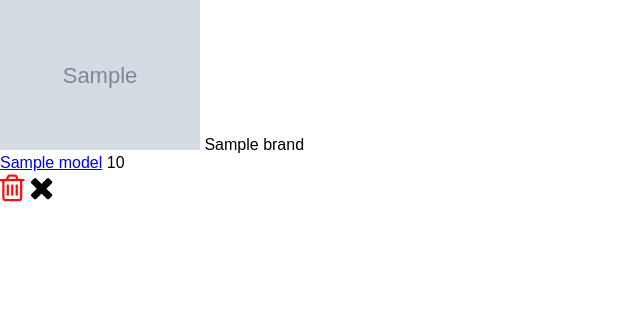
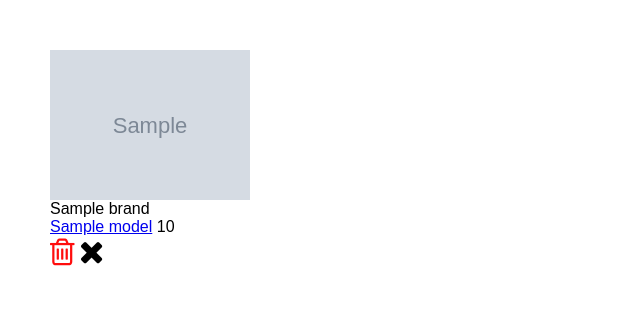
Before and after one commit to StuartByers/SneakerBox_Project_v2, a Flask app: page /sneakers in a window 1280 px wide. Shown: the part 80-397 px from the top of the page, without its empty margins (0-640 px from the left). Run offline with Flask 3, Linux system fonts and the light colour scheme; grey boxes marked "Sample" are stand-in pictures; a database or web service that is not in the repository returns one stand-in record (values such as "Sample title"); some libraries are stand-ins or nearby versions.

Commit message:
basic styling sneaker page.

```diff
--- a/static/style.css
+++ b/static/style.css
@@ -14,6 +14,10 @@
     justify-content: space-between;
     margin: 0 auto;
     padding: 0 50px;
+}
+
+.container {
+  padding: 50px;
 }
 
 
@@ -59,9 +63,16 @@ input, select, button {
 
 .sneakers_container{
   display: flex;
+  flex-wrap: wrap;
 }
 
-.sneaker img{
+.sneaker_tile{
+  display: flex;
+  flex-direction: column;
+  margin-right: 20px;
+}
+
+.sneaker_tile img{
   max-width: 200px;
 }
 
--- a/templates/sneakers/index.html
+++ b/templates/sneakers/index.html
@@ -3,8 +3,7 @@
 
 <div class="sneakers_container">
 {% for sneaker in all_sneakers %}
-  <div class="sneaker">
-    <div class="content">
+  <div class="sneaker_tile">
       <img src="{{sneaker.image_url}}">
       {{sneaker.brand.name}}
       <div class="model">
@@ -23,7 +22,6 @@
           <i class="fa fa-times fa-2x" aria-hidden="true"></i>
         {% endif %}
       </div>
-    </div>
   </div>
 {% endfor %}
 </div>
```
